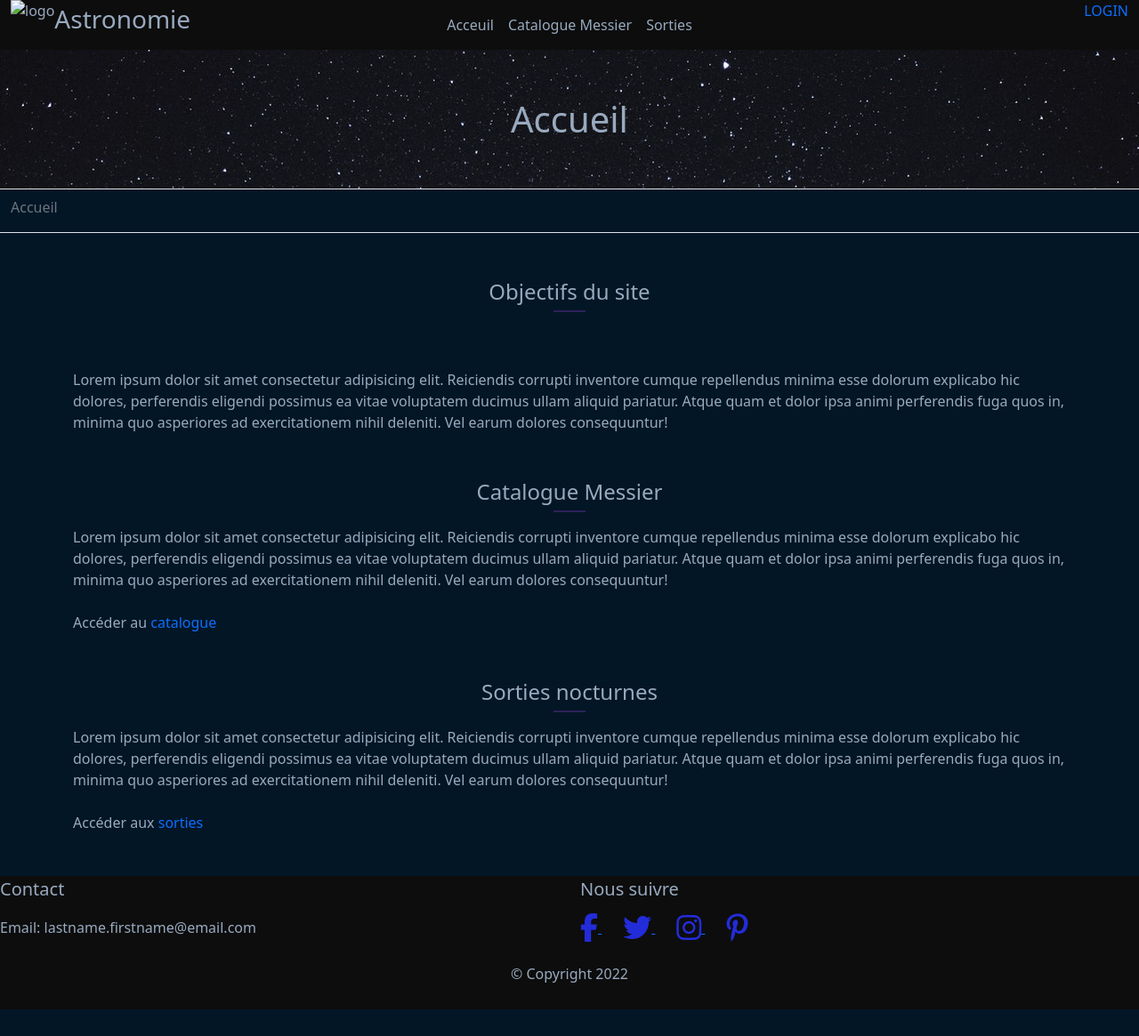
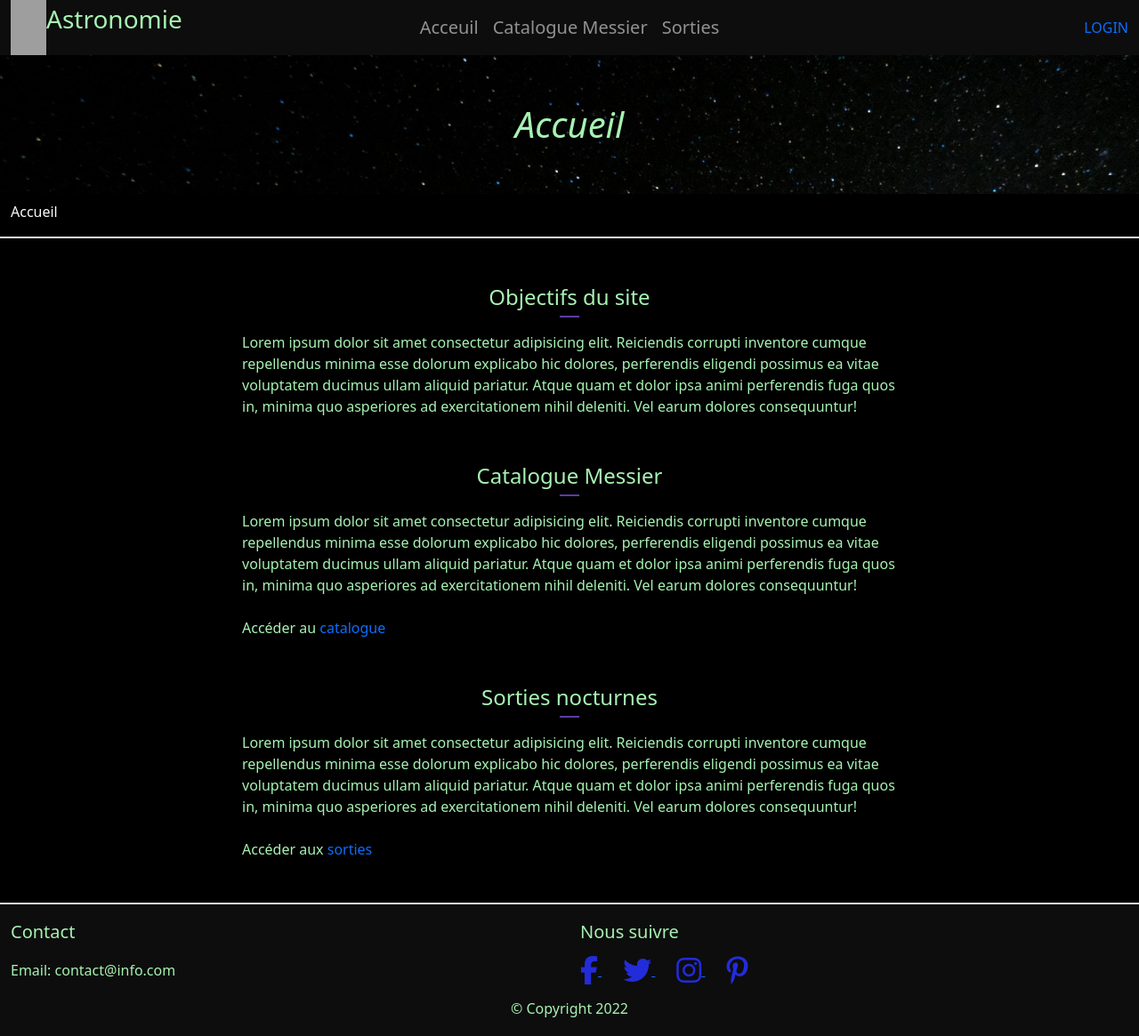
Before and after one commit to J-Nithujan/TPI-astronomie, a Flask app: page / in a window 1280 px wide. Shown: the whole page at 89% size. Before the commit the page ends 1135 px from the top, so only its background shows below. Run offline with Flask 2, Linux system fonts and the light colour scheme; some libraries are stand-ins or nearby versions; grey boxes are pictures that could not be loaded.

Commit message:
index page templating

```diff
--- a/astronomy_app/app/static/css/styles.css
+++ b/astronomy_app/app/static/css/styles.css
@@ -3,8 +3,8 @@
 */
 
 body{
-    color: #99AABF;
-    background-color: #031626;
+    color: #A7F2B2;
+    background-color: #000000;
 }
 
 footer{
@@ -15,10 +15,14 @@ header, footer{
     background-color: #0D0D0D;
 }
 
+#logo {
+    width: 40px;
+}
+
 #page-title{
-    background-image: url("../img/index-title-background.jpg");
-    /* source: https://www.pexels.com/fr-fr/photo/groupe-d-etoiles-1341279/ */
-    background-size: auto;
+    background-image: url("../assets/index-title-background.jpg");
+    /* source: https://www.pexels.com/fr-fr/photo/ciel-etoile-998641/ */
+    background-size: cover;
 }
 
 
@@ -30,11 +34,11 @@ header, footer{
 .fs-4::after {
     content: "";
     display: block;
-    margin-left: 45%;
+    width: 2%;
+    margin-left: 49%;
     margin-top: 3px;
-    width: 10%;
     height: 2px;
-    background: #2E2259;
+    background: #5D3CA6;
 }
 
 #contact{
@@ -44,3 +48,8 @@ header, footer{
 .fa-brands{
     color: #232CD9;
 }
+
+.user-input, .user-input:focus {
+    background-color: #0D0D0D;
+    color: #99AABF;
+}
--- a/astronomy_app/app/templates/index.html
+++ b/astronomy_app/app/templates/index.html
@@ -3,48 +3,51 @@
 #}
 
 {% extends 'main-template.html' %}
+
+{% block title %} Accueil {% endblock %}
+
+{% block breadcrumb_items %}
+    <li class="breadcrumb-item active text-light" aria-current="page">Accueil</li>
+{% endblock breadcrumb_items %}
+
 {% block content %}
-    <div class="container">
     <div class="row">
-            <div class="col-md-4 text-center ms-auto mt-5 pb-5">
+        <div class="col-md-12 text-center mt-5 mb-auto">
             <div class="fs-4">Objectifs du site</div>
         </div>
 
-            <div class="col-md-4"></div>
-
-            <div class="col-md-12 mt-3">
-                <div>Lorem ipsum dolor sit amet consectetur adipisicing elit. Reiciendis corrupti inventore
+        <div class="col-md-8 mt-3 ms-auto me-auto">
+            <div>
+                Lorem ipsum dolor sit amet consectetur adipisicing elit. Reiciendis corrupti inventore
                 cumque repellendus minima esse dolorum explicabo hic dolores, perferendis eligendi possimus ea vitae
                 voluptatem ducimus ullam aliquid pariatur. Atque quam et dolor ipsa animi perferendis fuga quos in,
                 minima quo asperiores ad exercitationem nihil deleniti. Vel earum dolores consequuntur!
             </div>
         </div>
 
-            <div class="col-md-4 text-center ms-auto mt-5">
+        <div class="col-md-12 text-center mt-5">
             <div class="fs-4">Catalogue Messier</div>
         </div>
 
-            <div class="col-md-4"></div>
-
-            <div class="col-md-12 mt-3">
-                <div>Lorem ipsum dolor sit amet consectetur adipisicing elit. Reiciendis corrupti inventore
+        <div class="col-md-8 mt-3 ms-auto me-auto">
+            <div>
+                Lorem ipsum dolor sit amet consectetur adipisicing elit. Reiciendis corrupti inventore
                 cumque repellendus minima esse dolorum explicabo hic dolores, perferendis eligendi possimus ea vitae
                 voluptatem ducimus ullam aliquid pariatur. Atque quam et dolor ipsa animi perferendis fuga quos in,
                 minima quo asperiores ad exercitationem nihil deleniti. Vel earum dolores consequuntur!
             </div>
+
             <div class="mt-4">
                 Accéder au
                 <a class="text-decoration-none" href="{{ url_for('catalog') }}">catalogue</a>
             </div>
         </div>
 
-            <div class="col-md-4 text-center ms-auto mt-5">
+        <div class="col-md-12 text-center ms-auto mt-5">
             <div class="fs-4">Sorties nocturnes</div>
         </div>
 
-            <div class="col-md-4"></div>
-
-            <div class="col-md-12 mt-3">
+        <div class="col-md-8 mt-3 ms-auto me-auto">
             <div>Lorem ipsum dolor sit amet consectetur adipisicing elit. Reiciendis corrupti inventore
                 cumque repellendus minima esse dolorum explicabo hic dolores, perferendis eligendi possimus ea vitae
                 voluptatem ducimus ullam aliquid pariatur. Atque quam et dolor ipsa animi perferendis fuga quos in,
@@ -56,5 +59,4 @@
             </div>
         </div>
     </div>
-    </div>
 {% endblock content %}
--- a/astronomy_app/app/templates/main-template.html
+++ b/astronomy_app/app/templates/main-template.html
@@ -19,11 +19,11 @@
 <!-- header -->
 <header class="row ms-auto me-auto">
     <div class="col-lg-4 d-flex">
-        <img src="" alt="logo">
+        <img id="logo" src="{{ url_for('static', filename='assets/website-logo.jpg') }}" alt="logo">
         <div class="fs-3">Astronomie</div>
     </div>
     <div class="col-lg-4">
-        <nav class="navbar navbar-expand-lg">
+        <nav class="navbar navbar-expand-lg navbar-dark">
             <button class="navbar-toggler" type="button" data-bs-toggle="collapse"
                     data-bs-target="#navbarSupportedContent" aria-controls="navbarSupportedContent"
                     aria-expanded="false" aria-label="Toggle navigation">
@@ -32,49 +32,50 @@
             <div class="collapse navbar-collapse justify-content-center" id="navbarSupportedContent">
                 <ul class="navbar-nav mb-2 mb-lg-0 te">
                     <li class="nav-item">
-                        <a class="nav-link active" aria-current="page" href="{{ url_for('index') }}">Acceuil</a>
+                        <a class="nav-link fs-5" href="{{ url_for('index') }}">Acceuil</a>
                     </li>
                     <li class="nav-item">
-                        <a class="nav-link" href="{{ url_for('catalog') }}">Catalogue Messier</a>
+                        <a class="nav-link fs-5" href="{{ url_for('catalog') }}">Catalogue Messier</a>
                     </li>
                     <li class="nav-item">
-                        <a class="nav-link" href="{{ url_for('outings') }}">Sorties</a>
+                        <a class="nav-link fs-5" href="{{ url_for('outings') }}">Sorties</a>
                     </li>
                 </ul>
             </div>
         </nav>
     </div>
-    <div class="col-lg-4 d-flex justify-content-end">
-        <a class="text-uppercase text-decoration-none " href="{{ url_for('login') }}">Login</a>
+    <div class="col-lg-4 d-flex justify-content-end mt-auto mb-auto">
+        <a class="text-uppercase text-decoration-none" href="{{ url_for('login') }}">Login</a>
     </div>
 </header>
 
 <!-- page name -->
 <div class="row pt-5 pb-5" id="page-title">
-    <!-- set an image for background -->
-    {# <div class="col-md-12">{{ self.title() }}</div> #}
-    <div class="col-md-12 fs-1 text-center">Accueil</div>
+     <div class="col-md-12 fs-1 text-center fst-italic">{{ self.title() }}</div>
 </div>
 
 
 <!-- breadcrumb menu -->
-<div class="row d-flex border-bottom border-top ms-auto pt-2" id="breadcrumb-div">
+<div class="row d-flex border-bottom border-2 ms-auto pt-2" id="breadcrumb-div">
     <nav aria-label="breadcrumb">
         <ol class="breadcrumb">
-            <li class="breadcrumb-item active" aria-current="page">Accueil</li>
+             {% block breadcrumb_items %} {% endblock %}
         </ol>
     </nav>
 </div>
 
-<!-- content use block after-->
-{% block content %}{% endblock content %}
+<!-- content -->
+<div class="container" id="content">
+    {% block content %}
+    {% endblock content %}
+</div>
 
 <!-- footer-->
-<footer class="row mt-5 justify-content-center">
+<footer class="row mt-5 pt-3 ms-auto me-auto border-top border-2 justify-content-center">
     <div class="col-md-6">
         <div class="fs-5">Contact</div>
         <div id="contact" class="p-0 mt-3">
-            Email: lastname.firstname@email.com
+            Email: contact@info.com
         </div>
     </div>
     <div class="col-md-6">
```
Also changed, not shown: astronomy_app/app/static/assets/index-title-background.jpg (added), astronomy_app/app/static/img/index-title-background.jpg (deleted). Lines whose indentation alone changed are shown as unchanged.
